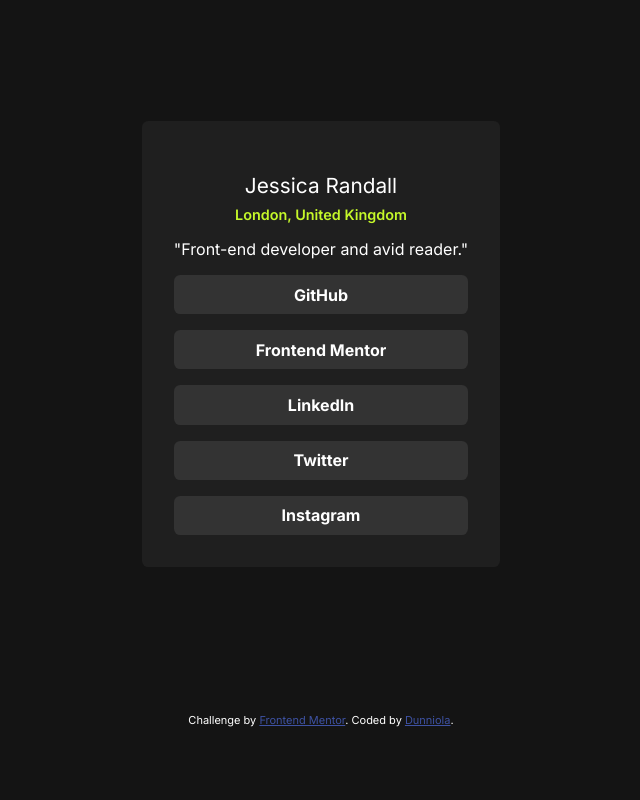
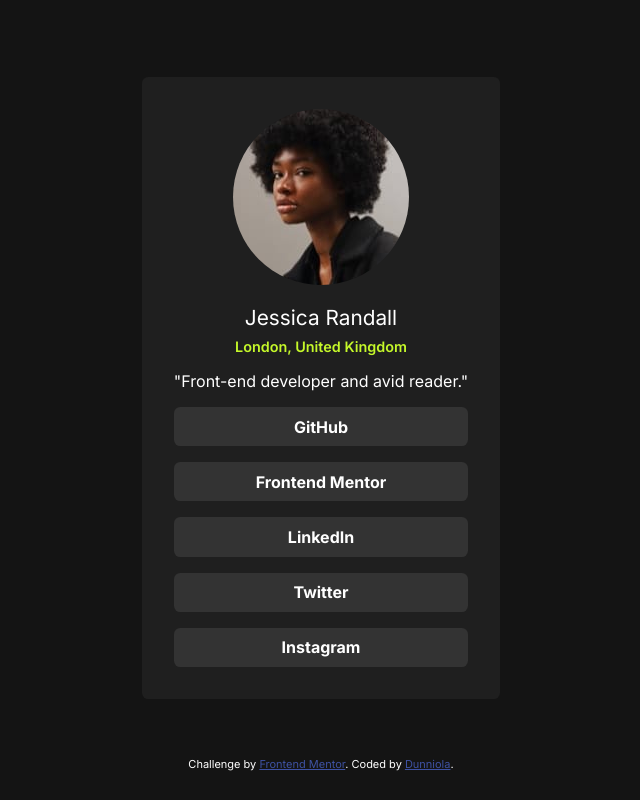
Before and after one commit to Dunniola/Social-links-profile, a plain HTML site: page index.html in a window 1280 px wide. Shown: the whole page, without its empty margins (319-959 px from the left). Drawn offline with Linux system fonts and the light colour scheme; the site is published under a folder, as on GitHub Pages, so addresses that start at the root find nothing.

Commit message:
Update index.html

```diff
--- a/index.html
+++ b/index.html
@@ -16,7 +16,7 @@
 <body>
   <main>
     <div class="main-container">
-      <img src="/images/avatar-jessica.jpeg" alt="">
+      <img src="images/avatar-jessica.jpeg">
       <h1> Jessica Randall</h1>
       <h2>London, United Kingdom</h2>
       <p>"Front-end developer and avid reader."</p>
```
